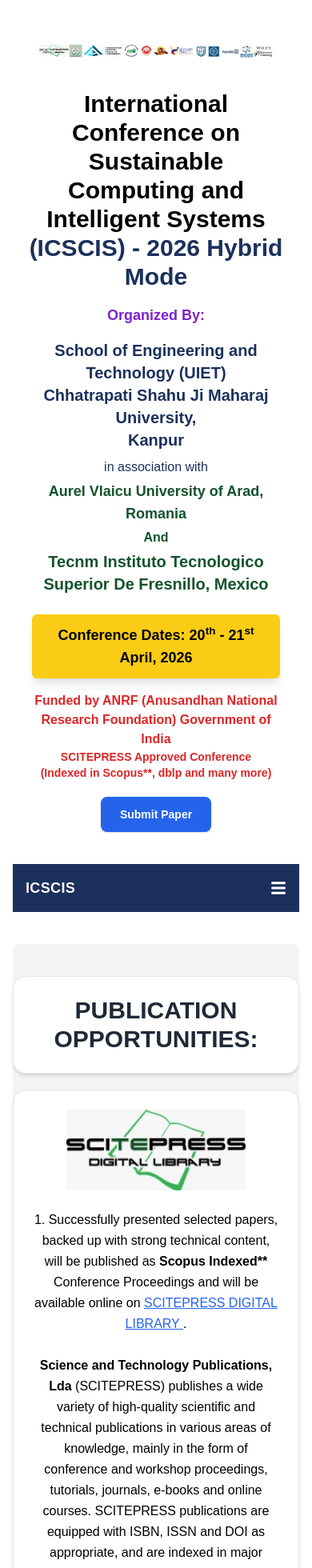
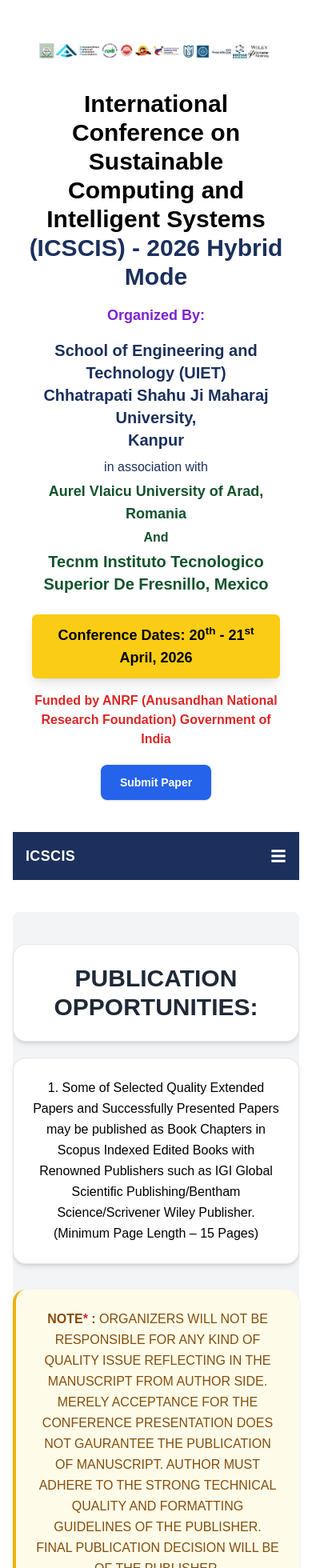
Before and after one commit to abhi11082005/final-uiet-conference, a React (Vite) app: page /publication in a window 390 px wide. Shown: the top 1960 px of the page at 80% size. Built offline with nearby package versions, Linux system fonts and the light colour scheme.

Commit message:
hide the scitepress information

```diff
--- a/src/components/header/Header.jsx
+++ b/src/components/header/Header.jsx
@@ -12,11 +12,11 @@ import finallogo from "../../assets/finallogo.png";
 import finallogo2026 from "../../assets/final_logo14_03_2026.png";
 // import finalnewlogo2026 from "../../assets/header_logo_new_2026.jpg";
 import finalnewlogoupdated2026 from "../../assets/header_logo_new_updated_2026.png"
-
+import finalnewlogo from "../../assets/header_logo_new_updated_remove_scitepress_2026.jpg"
 
 
 const Header = () => {
-  const logos = [finalnewlogoupdated2026];
+  const logos = [finalnewlogo];
 
   return (
     <header className=" header bg-white text-dark  px-4 pb-0">
@@ -118,9 +118,9 @@ const Header = () => {
               </span>
             </div> */}
 
-            <div class="text-red-600 font-semibold px-2 rounded-full text-sm md:text-base">
+            {/* <div class="text-red-600 font-semibold px-2 rounded-full text-sm md:text-base">
               SCITEPRESS Approved Conference (Indexed in Scopus**, dblp and many more)
-            </div>
+            </div> */}
           </div>
           <Submitpaper />
         </div>
--- a/src/components/homepagepublication/Homepagepublication2026.jsx
+++ b/src/components/homepagepublication/Homepagepublication2026.jsx
@@ -10,10 +10,10 @@ const Homepagepublication2026 = () => {
   // const logos = [pub_partner1, pub_partner2, pub_partner1, pub_partner2, pub_partner1, pub_partner2, pub_partner1, pub_partner2, pub_partner1, pub_partner2, pub_partner1, pub_partner2];
 
   const logos = [
-    {
-      image: pub_partner1,
-      link: "https://www.scitepress.org/ProceedingsList.aspx",
-    },
+    // {
+    //   image: pub_partner1,
+    //   link: "https://www.scitepress.org/ProceedingsList.aspx",
+    // },
     {
       image: pub_partner2,
       link: null,
@@ -22,10 +22,10 @@ const Homepagepublication2026 = () => {
       image: pub_partner3,
       link: "https://www.scrivenerpublishing.com/",
     },
-    {
-      image: pub_partner1,
-      link: "https://www.scitepress.org/ProceedingsList.aspx",
-    },
+    // {
+    //   image: pub_partner1,
+    //   link: "https://www.scitepress.org/ProceedingsList.aspx",
+    // },
     {
       image: pub_partner2,
       link: null,
@@ -34,10 +34,10 @@ const Homepagepublication2026 = () => {
       image: pub_partner3,
       link: "https://www.scrivenerpublishing.com/",
     },
-    {
-      image: pub_partner1,
-      link: "https://www.scitepress.org/ProceedingsList.aspx",
-    },
+    // {
+    //   image: pub_partner1,
+    //   link: "https://www.scitepress.org/ProceedingsList.aspx",
+    // },
     {
       image: pub_partner2,
       link: null,
@@ -46,10 +46,10 @@ const Homepagepublication2026 = () => {
       image: pub_partner3,
       link: "https://www.scrivenerpublishing.com/",
     },
-    {
-      image: pub_partner1,
-      link: "https://www.scitepress.org/ProceedingsList.aspx",
-    },
+    // {
+    //   image: pub_partner1,
+    //   link: "https://www.scitepress.org/ProceedingsList.aspx",
+    // },
     {
       image: pub_partner2,
       link: null,
@@ -58,10 +58,10 @@ const Homepagepublication2026 = () => {
       image: pub_partner3,
       link: "https://www.scrivenerpublishing.com/",
     },
-    {
-      image: pub_partner1,
-      link: "https://www.scitepress.org/ProceedingsList.aspx",
-    },
+    // {
+    //   image: pub_partner1,
+    //   link: "https://www.scitepress.org/ProceedingsList.aspx",
+    // },
     {
       image: pub_partner2,
       link: null,
@@ -70,10 +70,10 @@ const Homepagepublication2026 = () => {
       image: pub_partner3,
       link: "https://www.scrivenerpublishing.com/",
     },
-    {
-      image: pub_partner1,
-      link: "https://www.scitepress.org/ProceedingsList.aspx",
-    },
+    // {
+    //   image: pub_partner1,
+    //   link: "https://www.scitepress.org/ProceedingsList.aspx",
+    // },
     {
       image: pub_partner2,
       link: null,
@@ -82,10 +82,10 @@ const Homepagepublication2026 = () => {
       image: pub_partner3,
       link: "https://www.scrivenerpublishing.com/",
     },
-    {
-      image: pub_partner1,
-      link: "https://www.scitepress.org/ProceedingsList.aspx",
-    },
+    // {
+    //   image: pub_partner1,
+    //   link: "https://www.scitepress.org/ProceedingsList.aspx",
+    // },
     {
       image: pub_partner2,
       link: null,
--- a/src/pages/Publication.jsx
+++ b/src/pages/Publication.jsx
@@ -43,20 +43,20 @@ const Publication = () => {
       </a> */}
 
 
-      <div className="max-w-7xl mx-auto bg-white shadow-md rounded-2xl p-6 border border-gray-200 mt-5">
-        <div className="flex flex-col md:flex-row items-center gap-6">
+      {/* <div className="max-w-7xl mx-auto bg-white shadow-md rounded-2xl p-6 border border-gray-200 mt-5">
+        <div className="flex flex-col md:flex-row items-center gap-6"> */}
 
           {/* Left: Image (same as in image) */}
-          <div className="flex-shrink-0">
+          {/* <div className="flex-shrink-0">
             <img
               src={pub5}
               alt="SCITEPRESS Publication"
               className="w-56 object-contain"
             />
-          </div>
+          </div> */}
 
           {/* Right: EXACT content from image */}
-          <div className="text-black leading-relaxed text-center md:text-left">
+          {/* <div className="text-black leading-relaxed text-center md:text-left">
             <p className="text-black leading-relaxed"> 1. Successfully presented selected papers, backed up with strong technical content, will be published as <strong>Scopus Indexed**</strong> Conference Proceedings and will be available online on{' '} <a className="underline text-blue-600 hover:text-blue-800" href="https://www.scitepress.org/ProceedingsList.aspx">SCITEPRESS DIGITAL LIBRARY </a> . </p>
             <br />
             <span className="font-semibold">
@@ -78,15 +78,15 @@ const Publication = () => {
             >
               http://www.scitepress.org
             </a>
-          </div>
+          </div> */}
 
-        </div>
-      </div>
+        {/* </div>
+      </div> */}
 
 
       <div className="max-w-7xl mx-auto bg-white shadow-md rounded-2xl p-6 border border-gray-200 text-center mt-5">
         <p className="text-black leading-relaxed">
-          2. Some of Selected Quality Extended Papers and Successfully Presented Papers may be published as Book Chapters in Scopus Indexed Edited Books with Renowned Publishers such as IGI Global Scientific Publishing/Bentham Science/Scrivener Wiley Publisher. (Minimum Page Length – 15 Pages)
+          1. Some of Selected Quality Extended Papers and Successfully Presented Papers may be published as Book Chapters in Scopus Indexed Edited Books with Renowned Publishers such as IGI Global Scientific Publishing/Bentham Science/Scrivener Wiley Publisher. (Minimum Page Length – 15 Pages)
         </p>
       </div>
       <div className="max-w-7xl mx-auto bg-yellow-50 shadow-md rounded-2xl p-6 border-l-4 border-yellow-500 my-8">
```
